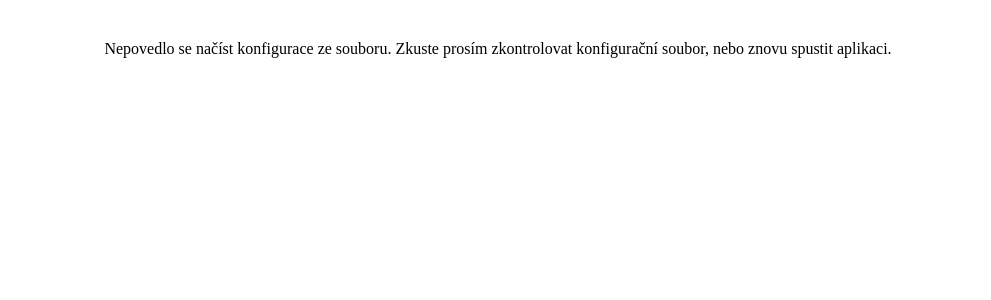
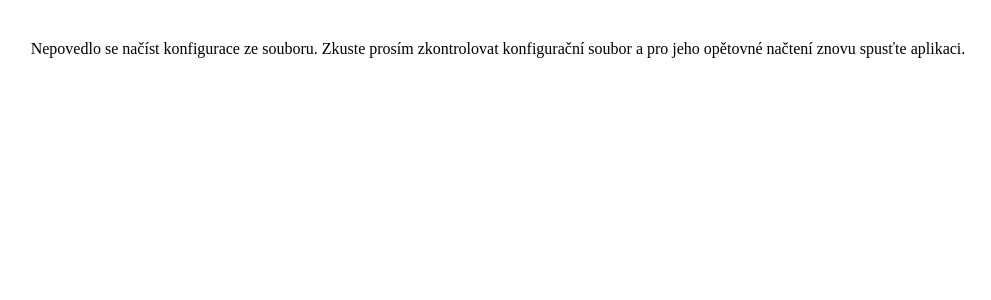
Before and after one commit to ilonaandriyashyn/queue-management-system-desktop, a React (Vite) app: page / in a window 1280 px wide. Shown: the top 300 px of the page, without its empty margins (142-1133 px from the left). Built offline with nearby package versions, Linux system fonts and the light colour scheme; no server answers.

Commit message:
Changed no config file error text

```diff
--- a/src/contexts/OfficeContext.tsx
+++ b/src/contexts/OfficeContext.tsx
@@ -25,7 +25,7 @@ export const OfficeProvider = ({ children }: PropsWithChildren) => {
   ) : loadedId === '' ? (
     <div>
       {
-        'Nepovedlo se načíst konfigurace ze souboru. Zkuste prosím zkontrolovat konfigurační soubor, nebo znovu spustit aplikaci.'
+        'Nepovedlo se načíst konfigurace ze souboru. Zkuste prosím zkontrolovat konfigurační soubor a pro jeho opětovné načtení znovu spusťte aplikaci.'
       }
     </div>
   ) : (
```
